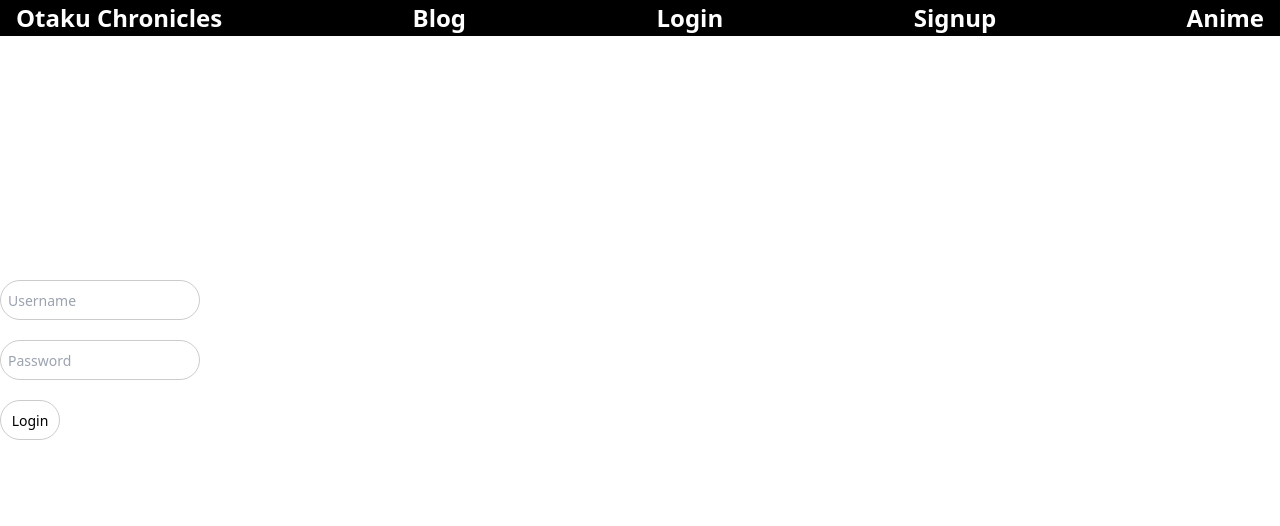
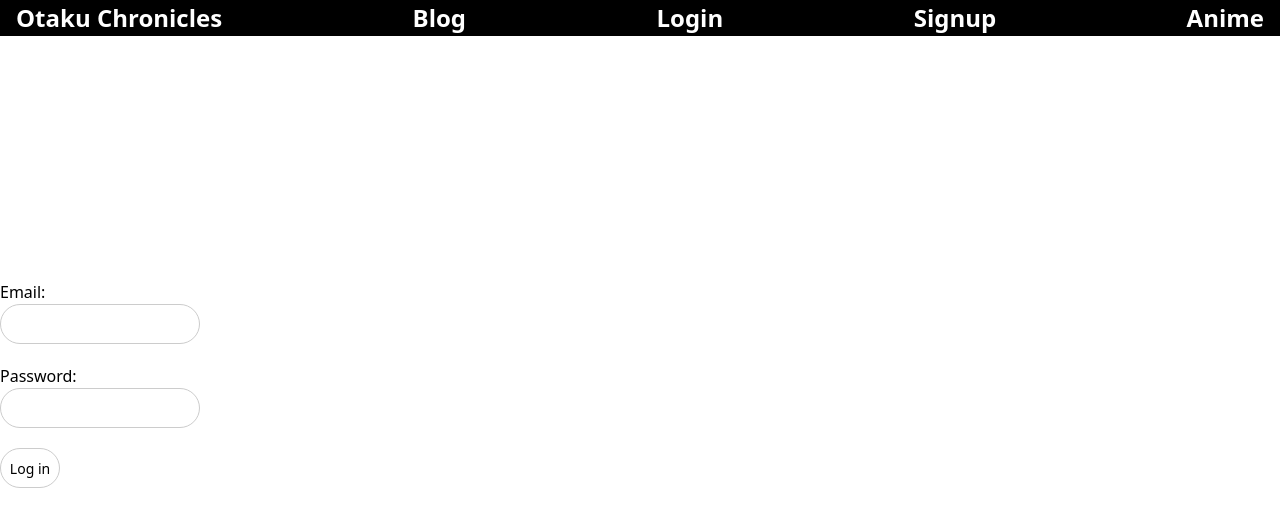
Before and after one commit to Shawn-Smith24/The_Otaku_Chronicles, a React (Create React App) app in the folder client/: page /login in a window 1280 px wide. Shown: the top 526 px of the page. Built offline with nearby package versions, Linux system fonts and the light colour scheme; no server answers.

Commit message:
login/signup almost functional

```diff
--- a/client/src/App.js
+++ b/client/src/App.js
@@ -49,7 +49,7 @@ function App() {
           <Route path="/" element={<WelcomePage />} />
           <Route path="/blog" element={<Blog users= {users} posts = {posts} />} />
           <Route path="/login" element={<Login setUser = {setUsers} />} />
-          <Route path="/signup" element={<Signup setUser = {setUsers} />} />
+          <Route path="/signup" element={<Signup users={users} setUser = {setUsers} />} />
           <Route path="/anime" element={<Anime users= {users} />} />
         </Routes>
 
--- a/client/src/Routes/Login.css
+++ b/client/src/Routes/Login.css
@@ -18,7 +18,7 @@
     background-color: red;
 }
 
-.username{
+.email{
     width: 100%;
     height: 40px;
     border-radius: 20px;
--- a/client/src/Routes/Login.js
+++ b/client/src/Routes/Login.js
@@ -1,18 +1,59 @@
-import React, { useState } from "react";
-import { useNavigate } from "react-router-dom";
-import './Login.css'
+import React, { useState } from 'react';
+import './Login.css';
+const Login = () => {
+  const [email, setEmail] = useState('');
+  const [password, setPassword] = useState('');
 
-function Login(){
+  const handleSubmit = (event) => {
+    event.preventDefault();
+    console.log('Email:', email);
+    console.log('Password:', password);
+    // Here you can add your login logic
+        fetch(`/login`, {
+        method: 'POST',
+        headers: {
+            'Content-Type': 'application/json',
+        },
+        body: JSON.stringify({email, password}),
+    })
+    .then(res => res.json())
+    .then(data => {
+        if(data.error) {
+            console.log(data.error);
+        } else {
+            console.log(data);
+        }
+    }
+    )
+  }
 
-    return(
-        <div className="login-card">
-            <form>
-                <input className="username" type="text" placeholder="Username" />
-                <input type="password" className="password" placeholder="Password" />
-                <button className="login-btn">Login</button>
-            </form>
-        </div>
-    )
+  return (
+    <form onSubmit={handleSubmit} className='login-card'>
+      <div>
+        <label htmlFor="email" >Email:</label>
+        <input
+        className='email'
+          type="email"
+          id="email"
+          value={email}
+          onChange={(e) => setEmail(e.target.value)}
+          required
+        />
+      </div>
+      <div>
+        <label htmlFor="password">Password:</label>
+        <input
+        className='password'
+          type="password"
+          id="password"
+          value={password}
+          onChange={(e) => setPassword(e.target.value)}
+          required
+        />
+      </div>
+      <button className="login-btn" type="submit" onSubmit={handleSubmit}>Log in</button>
+    </form>
+  );
 }
 
 export default Login;
```
Also changed, not shown: 1 other file (tests, documents, lock files or other folders).
